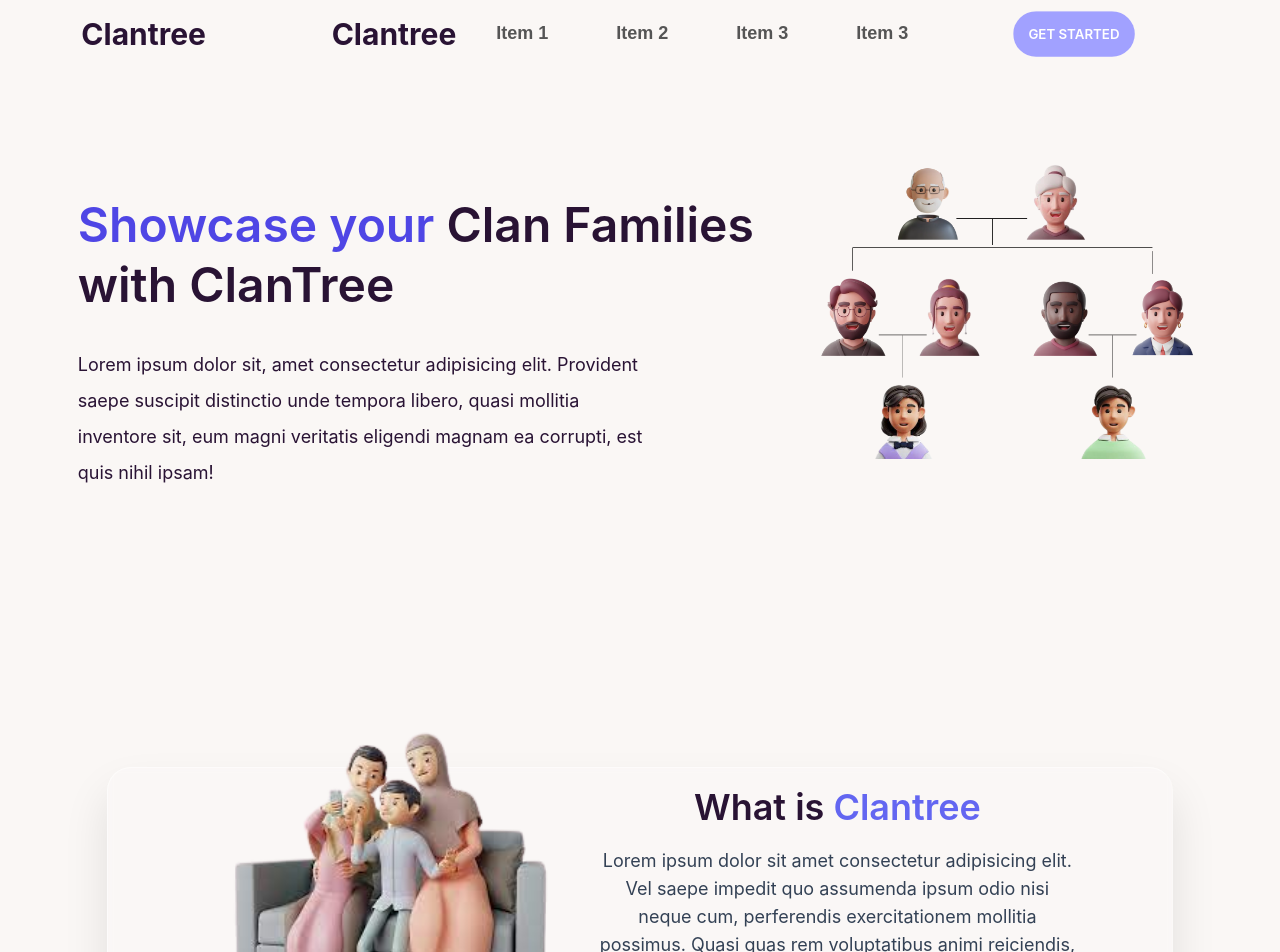
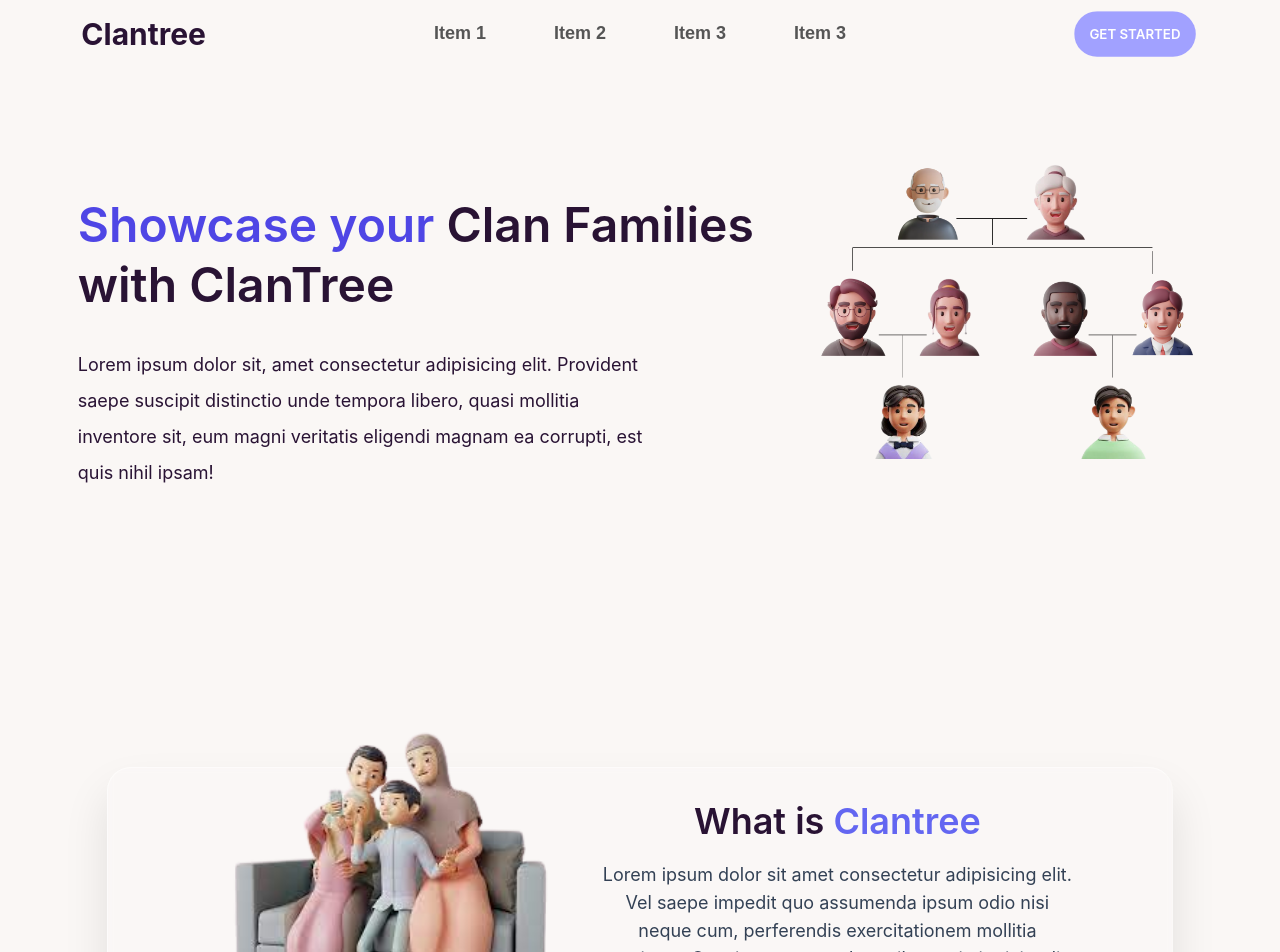
Before and after one commit to siam-26/clanTree, a React (Create React App) app: page / in a window 1280 px wide. Shown: the top 952 px of the page. Built offline with nearby package versions, Linux system fonts and the light colour scheme.

Commit message:
modified

```diff
--- a/src/Pages/About/About.js
+++ b/src/Pages/About/About.js
@@ -4,11 +4,11 @@ import './About.css'
 
 const About = () => {
     return (
-        <div className='py-20 mt-16 md:mt-[100px]'>
-            <div className='flex flex-col md:flex-row items-center div-styles md:h-60 md:pl-20 mx-5 md:w-10/12 md:mx-auto rounded-3xl pb-10 px-2 md:py-36'>
-                <div className='w-full md:w-4/12 mx-10'><img src={family} alt="" className='w-full relative bottom-20 md:bottom-11' /></div>
-                <div className='w-full md:w-6/12'>
-                    <h1 className='text-3xl md:text-4xl mb-5 mt-[-50px] font-semibold'>What is <span className='text-indigo-500'>Clantree</span></h1>
+        <div className='py-20 mt-16 md:mt-5 lg:mt-[100px]'>
+            <div className='flex flex-col md:flex-row items-center div-styles lg:h-60 lg:pl-20 mx-5 md:w-10/12 md:mx-auto rounded-3xl pb-10 px-2 lg:py-36'>
+                <div className='w-full md:w-4/12 lg:w-4/12 mx-10'><img src={family} alt="" className='w-full relative bottom-20 md:bottom-0 lg:bottom-11' /></div>
+                <div className='w-full md:w-6/12 md:pt-7'>
+                    <h1 className='text-3xl md:text-4xl mb-5 lg:mt-[-50px] font-semibold'>What is <span className='text-indigo-500'>Clantree</span></h1>
                     <p className='text-lg text-slate-700 px-1 md:px-auto'>Lorem ipsum dolor sit amet consectetur adipisicing elit. Vel saepe impedit quo assumenda ipsum odio nisi neque cum, perferendis exercitationem mollitia possimus. Quasi quas rem voluptatibus animi reiciendis, tempora ipsum.</p>
                 </div>
             </div>
--- a/src/Shared/Footer/Nav/Nav.js
+++ b/src/Shared/Footer/Nav/Nav.js
@@ -4,9 +4,9 @@ import { FiMenu } from 'react-icons/fi';
 
 const Nav = () => {
     return (
-        <div className="navbar px-7 w-full md:w-11/12 mx-auto">
-            <a className=" normal-case text-3xl font-bold">Clantree</a>
-            <div className="navbar-end ml-auto">
+        <div className="navbar px-10 lg:px-7 w-full lg:w-11/12 mx-auto">
+            <div className=""><a className="normal-case text-3xl font-bold lg:hidden">Clantree</a></div>
+            <div className="navbar-end flex ml-auto lg:hidden">
                 <div className="dropdown ">
                     <label tabIndex={0} className=" lg:hidden ">
                         <FiMenu className="text-2xl" />
@@ -18,10 +18,11 @@ const Nav = () => {
                         <li><a className="btn btn-color-style">Get started</a></li>
                     </ul>
                 </div>
-                <a className="hidden md:block normal-case text-3xl font-bold">Clantree</a>
+
             </div>
 
             {/* Large Device */}
+            <div className='lg:navbar-start hidden md:block'><a className="hidden lg:flex normal-case text-3xl font-bold ">Clantree</a></div>
             <div className="navbar-center hidden lg:flex">
                 <ul className="menu menu-horizontal px-1 font-bold ul-style">
                     <li className="li-style"><a className="noo-hover link-style">Item 1</a></li>
@@ -31,7 +32,7 @@ const Nav = () => {
                     <div className="animation start-home"></div>
                 </ul>
             </div>
-            <div className="navbar-end hidden md:block">
+            <div className="navbar-end hidden lg:flex">
                 <a className="btn btn-color-style">Get started</a>
             </div>
         </div>
```
